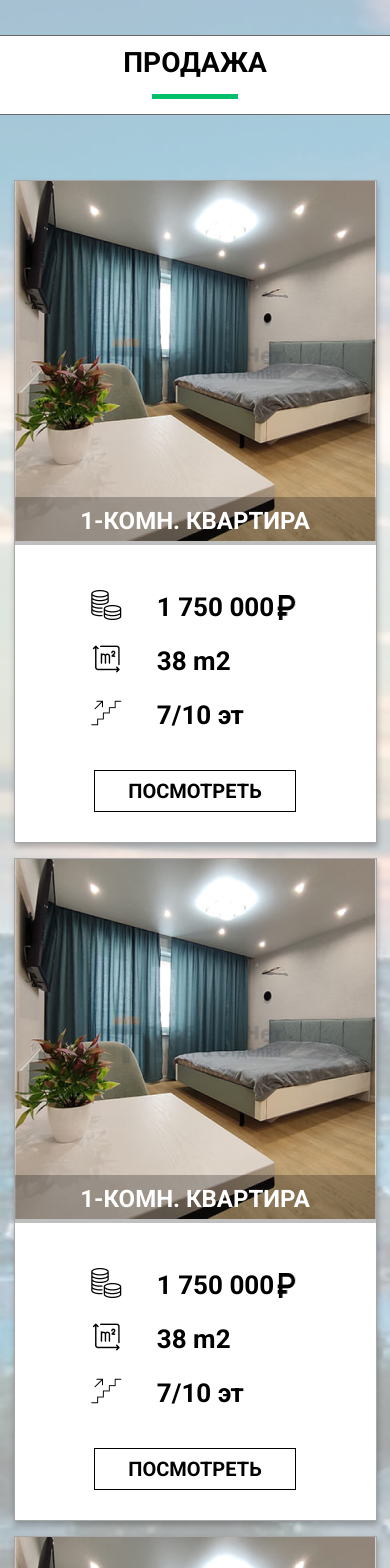
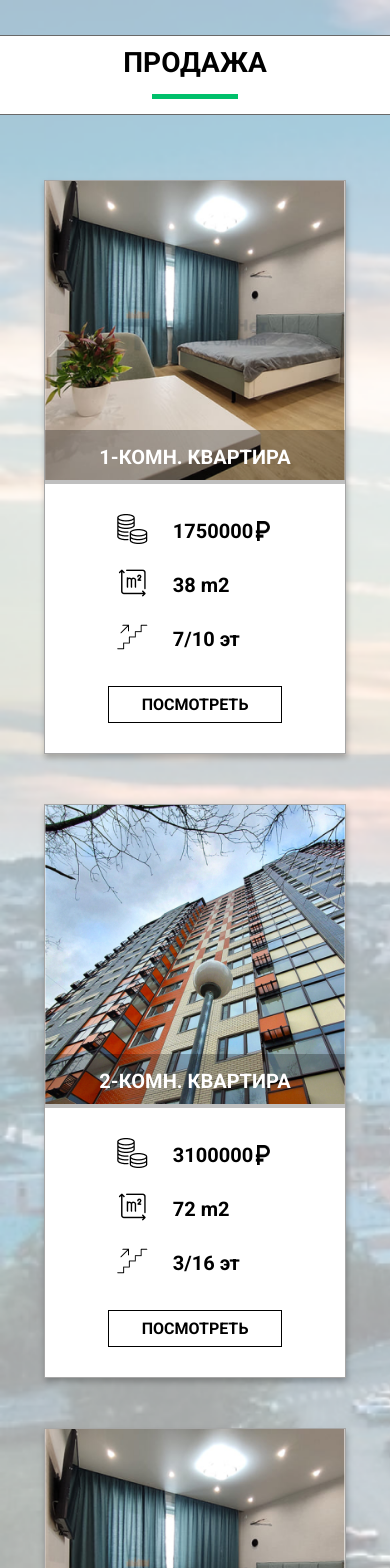
Before and after one commit to alexsmith-proff/DIVA, a Next.js app in the folder client/: page / in a window 390 px wide. Shown: the top 1568 px of the page. Built offline with nearby package versions, Linux system fonts and the light colour scheme.

Commit message:
Fixed SaleSection component. Adaptive

```diff
--- a/client/components/Btn/Btn.module.scss
+++ b/client/components/Btn/Btn.module.scss
@@ -24,17 +24,20 @@
 @media screen and (max-width: 480px) {
     .btn{
         font-size: 16px;
-        padding: 5px 7px;
+        padding: 10px 7px;
     }
 }
 @media screen and (max-width: 380px) {
     .btn{
-        font-size: 14px;
+        font-size: 16px;
         padding: 0;
-        width: 142px;
-        height: 30px;
+        width: 160px;
+        height: 40px;
         display: flex;
         align-items: center;
         justify-content: center;
+        &.longText{
+            width: 250px;
+        }
     }
 }
--- a/client/components/Btn/Btn.tsx
+++ b/client/components/Btn/Btn.tsx
@@ -6,12 +6,13 @@ import s from './Btn.module.scss'
 
 type BtnProps = {
     children: React.ReactNode,
+    longText?: boolean,
     typeBtn: TypeBtn,
     link?: string,
     setActive?: (isActive: boolean) => void
 }
 
-const Btn: React.FC<BtnProps> = ({ children, typeBtn, link, setActive }) => {
+const Btn: React.FC<BtnProps> = ({ children, longText, typeBtn, link, setActive }) => {
     return (
         <>
             {
@@ -25,7 +26,7 @@ const Btn: React.FC<BtnProps> = ({ children, typeBtn, link, setActive }) => {
             {
                 typeBtn == TypeBtn.ToLink &&
                 <Link href={link}>
-                    <a className={s.btn}>
+                    <a className={longText ? (s.btn + ' ' + s.longText) : s.btn}>
                         {children}
                     </a>
                 </Link>
--- a/client/components/Card/Card.module.scss
+++ b/client/components/Card/Card.module.scss
@@ -19,32 +19,6 @@
     text-align: center;
     padding: 10px 0;
 }
-.description {
-    display: flex;
-    justify-content: center;
-}
-.list {
-    padding: 45px 0 38px;
-}
-.item {
-    display: flex;
-    align-items: center;
-    margin-bottom: 20px;
-    &Text {
-        font-size: 26px;
-        font-weight: bold;
-    }
-}
-.item:last-child {
-    margin-bottom: 0;
-}
-.itemIco {
-    margin-right: 35px;
-}
-.ruble {
-    width: 25px;
-    height: 25px;
-}
 .btn {
     text-align: center;
     a {
@@ -64,3 +38,31 @@
     }
     margin-bottom: 30px;
 }
+
+@media screen and (max-width: 480px) {
+    .img {
+        img{
+            width: 300px;
+            // height: 200px;
+        }
+    }
+    .title {
+        font-size: 20px;
+        padding: 15px 0;
+    }
+    .btn {
+        a {
+            display: inline-block;
+            font-size: 16px;
+            padding: 8px 33px;
+            border: 1px solid #000;
+            transition: .5s;
+            &:hover{
+                color: #fff;
+                background-color: #696969;
+                border: 1px  solid transparent
+            }
+        }
+        margin-bottom: 30px;
+    }
+}
--- a/client/components/Card/Card.tsx
+++ b/client/components/Card/Card.tsx
@@ -3,48 +3,25 @@ import React from 'react'
 
 import s from './Card.module.scss'
 
-type CardProps = {}
+type CardProps = {
+    children: React.ReactNode,
+    rooms: number,
+    mainImgUrl: string,
+    url: string
+}
 
-const Card: React.FC<CardProps> = () => {
+const Card: React.FC<CardProps> = ({ children, rooms, mainImgUrl, url }) => {
     return (
         <div className={s.card}>
             <div className={s.img}>
-                <img src="img/sale1.png" alt="flat-photo" />
+                <img src={mainImgUrl} alt="flat-photo" />
                 <div className={s.title}>
-                    1-комн. квартира
+                    {rooms}-комн. квартира
                 </div>
             </div>
-            <div className={s.description}>
-                <ul className={s.list}>
-                    <li className={s.item}>
-                        <div className={s.itemIco}>
-                            <img src="img/coins-ico.png" alt="coins-ico" />
-                        </div>
-                        <div className={s.itemText}>
-                            1 750 000
-                        </div>
-                        <img className={s.ruble} src="img/ruble.png" alt="ruble-img" />
-                    </li>
-                    <li className={s.item}>
-                        <div className={s.itemIco}>
-                            <img src="img/area-ico.png" alt="area-ico" />
-                        </div>
-                        <div className={s.itemText}>
-                            38 m<span>2</span>
-                        </div>
-                    </li>
-                    <li className={s.item}>
-                        <div className={s.itemIco}>
-                            <img src="img/floor-ico.png" alt="floor-ico" />
-                        </div>
-                        <div className={s.itemText}>
-                            7/10 эт
-                        </div>
-                    </li>
-                </ul>
-            </div>
+            {children}
             <div className={s.btn}>
-                <Link href="/">
+                <Link href={url}>
                     <a >посмотреть</a>
                 </Link>
             </div>
--- a/client/components/CardsList/CardsList.module.scss
+++ /dev/null
@@ -1,17 +0,0 @@
-.list{
-    display: grid;
-    grid-template-columns: repeat(auto-fit, minmax(360px, 1fr));
-    grid-gap: 15px;
-    justify-items: center;
-    padding: 65px 0 85px;
-}
-// @media screen and (max-width: 768px) {
-//     .list{
-//         padding: 100px 0;
-//     }
-// }
-// @media screen and (max-width: 480px) {
-//     .list{
-//         padding: 50px 0;
-//     }
-// }
--- a/client/components/CardsList/CardsList.tsx
+++ /dev/null
@@ -1,19 +0,0 @@
-import React from 'react'
-import Card from '../Card/Card';
-import SectionTitle from '../SectionTitle/SectionTitle';
-
-import s from './CardsList.module.scss'
-
-type CardsListProps = {}
-
-const CardsList: React.FC<CardsListProps> = () => {
-    return (
-        <div className={s.list}>
-            <Card />
-            <Card />
-            <Card />
-        </div>
-    );
-};
-
-export default CardsList;
--- /dev/null
+++ b/client/components/SaleCardsList/SaleCardsList.module.scss
@@ -0,0 +1,59 @@
+.list{
+    display: grid;
+    grid-template-columns: repeat(auto-fit, minmax(360px, 1fr));
+    grid-gap: 15px;
+    justify-items: center;
+    padding: 65px 0 85px;
+}
+.description {
+    display: flex;
+    justify-content: center;
+}
+.listItems {
+    padding: 45px 0 38px;
+}
+.item {
+    display: flex;
+    align-items: center;
+    margin-bottom: 20px;
+    &Text {
+        font-size: 26px;
+        font-weight: bold;
+    }
+}
+.item:last-child {
+    margin-bottom: 0;
+}
+.itemIco {
+    margin-right: 35px;
+}
+.ruble {
+    width: 25px;
+    height: 25px;
+}
+@media screen and (max-width: 1024px) {
+    .list{
+        grid-gap: 50px;
+    }
+}
+@media screen and (max-width: 480px) {
+    .list{
+        grid-template-columns: repeat(auto-fit, minmax(300px, 1fr));
+    }
+    .listItems {
+        padding: 30px 0 30px;
+    }
+    .item {
+        margin-bottom: 20px;
+        &Text {
+            font-size: 20px;
+        }
+    }
+    .itemIco {
+        margin-right: 25px;
+    }
+    .ruble {
+        width: 20px;
+        height: 20px;
+    }
+}
--- /dev/null
+++ b/client/components/SaleCardsList/SaleCardsList.tsx
@@ -0,0 +1,53 @@
+import React from 'react'
+import { IFlat } from '../../interfaces/flats';
+import Card from '../Card/Card';
+
+import s from './SaleCardsList.module.scss'
+
+type SaleCardsListProps = {
+    flats: IFlat[],
+}
+
+const SaleCardsList: React.FC<SaleCardsListProps> = ({ flats }) => {
+    return (
+        <div className={s.list}>
+            {
+                flats.map((item, index) => (
+                    <Card rooms={item.rooms} mainImgUrl={item.mainImgUrl} url={item.url} key={index}>
+                        <div className={s.description}>
+                            <ul className={s.listItems}>
+                                <li className={s.item}>
+                                    <div className={s.itemIco}>
+                                        <img src="img/coins-ico.png" alt="coins-ico" />
+                                    </div>
+                                    <div className={s.itemText}>
+                                        {item.price}
+                                    </div>
+                                    <img className={s.ruble} src="img/ruble.png" alt="ruble-img" />
+                                </li>
+                                <li className={s.item}>
+                                    <div className={s.itemIco}>
+                                        <img src="img/area-ico.png" alt="area-ico" />
+                                    </div>
+                                    <div className={s.itemText}>
+                                        {item.area} m<span>2</span>
+                                    </div>
+                                </li>
+                                <li className={s.item}>
+                                    <div className={s.itemIco}>
+                                        <img src="img/floor-ico.png" alt="floor-ico" />
+                                    </div>
+                                    <div className={s.itemText}>
+                                        {item.curentFloor}/{item.maxFloor} эт
+                                    </div>
+                                </li>
+                            </ul>
+                        </div>
+                    </Card>
+                ))
+            }
+        </div>
+    );
+};
+
+export default SaleCardsList;
--- a/client/components/SaleSection/SaleSection.tsx
+++ b/client/components/SaleSection/SaleSection.tsx
@@ -1,10 +1,47 @@
 import React from 'react'
-import { TypeBtn, TypeColor } from '../../interfaces/enums';
+import { TypeBtn, TypeColor, TypeTransaction } from '../../interfaces/enums';
+import { IFlat } from '../../interfaces/flats';
 import Btn from '../Btn/Btn';
-import CardsList from '../CardsList/CardsList';
+import SaleCardsList from '../SaleCardsList/SaleCardsList';
 import SectionTitle from '../SectionTitle/SectionTitle';
 
 import s from './SaleSection.module.scss'
+
+const saleFlats: IFlat[] = [
+    {
+        _id: '1',
+        transactionType: TypeTransaction.Sale,
+        rooms: 1,
+        price: 1750000,
+        area: 38,
+        curentFloor: 7,
+        maxFloor: 10,
+        mainImgUrl: 'img/sale1.png',
+        url: '/'
+    },
+    {
+        _id: '1',
+        transactionType: TypeTransaction.Sale,
+        rooms: 2,
+        price: 3100000,
+        area: 72,
+        curentFloor: 3,
+        maxFloor: 16,
+        mainImgUrl: 'img/sale2.png',
+        url: '/'
+    },
+    {
+        _id: '1',
+        transactionType: TypeTransaction.Sale,
+        rooms: 3,
+        price: 5450000,
+        area: 96,
+        curentFloor: 11,
+        maxFloor: 16,
+        mainImgUrl: 'img/sale1.png',
+        url: '/'
+    },
+]
 
 type SaleSectionProps = {}
 
@@ -15,9 +52,9 @@ const SaleSection: React.FC<SaleSectionProps> = () => {
                 Продажа
             </SectionTitle>
             <div className="container">
-                <CardsList />
+                <SaleCardsList flats={saleFlats} />
                 <div className={s.btn}>
-                    <Btn typeBtn={TypeBtn.ToLink} link="/">
+                    <Btn longText={true} typeBtn={TypeBtn.ToLink} link="/">
                         Посмотреть все варианты
                     </Btn>
                 </div>
--- /dev/null
+++ b/client/interfaces/flats.ts
@@ -0,0 +1,15 @@
+import { TypeRoomers, TypeTransaction } from './enums';
+
+// Интерфейс квартира
+export interface IFlat{
+    _id?: string,                     // Id
+    transactionType: TypeTransaction, // Тип сделки
+    rooms: number,                    // Количество комнат
+    price: number,                    // Цена
+    area?: number,                    // Площадь
+    roomers?: TypeRoomers,            // Квартиранты
+    curentFloor: number,              // Этаж
+    maxFloor: number,                 // Этажность
+    mainImgUrl: string,               // Url изображения
+    url: string                       // Ссылка на квартиру
+}
```
Also changed, not shown: client/interfaces/enums.ts (+19 -0 lines), client/public/img/sale2.png (added), 1 other file (tests, documents, lock files or other folders).
